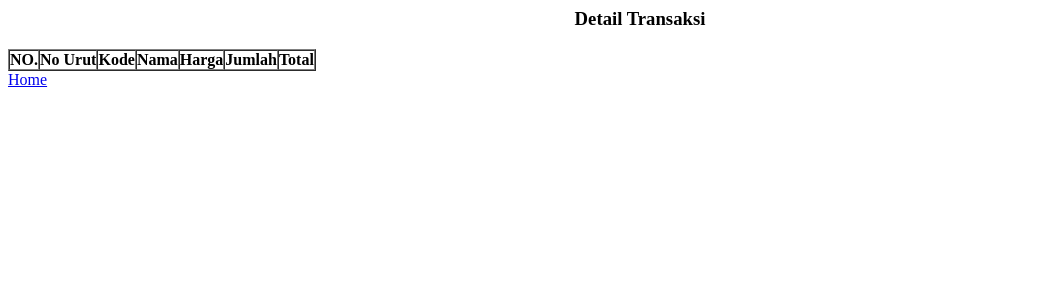
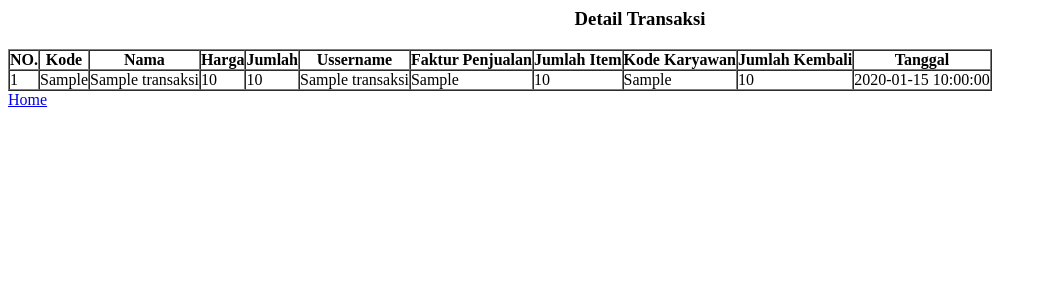
Before and after one commit to univmajalengka/171410019, a PHP site: the page made by sbdl/penjualan_dan_persediaan/admin/detail_transaksi.php in a window 1280 px wide. Shown: the top 300 px of the page, without its empty margins (0-1047 px from the left). Run offline with PHP 8.4, Linux system fonts and the light colour scheme; data comes from the database, SQL or seed files in the repository; tables that the repository leaves empty or names only in its code hold one stand-in row (values such as "Sample post"); data that the repository does not hold is empty.

Commit message:
mengubah view

```diff
--- a/sbdl/penjualan_dan_persediaan/admin/detail_transaksi.php
+++ b/sbdl/penjualan_dan_persediaan/admin/detail_transaksi.php
@@ -6,28 +6,36 @@
 <table border="1" cellpadding="0" cellspacing="0">
     <tr>
         <th>NO.</th>
-        <th>No Urut</th>
         <th>Kode</th>
         <th>Nama</th>
         <th>Harga</th>
         <th>Jumlah</th>
-        <th>Total</th>
+        <th>Ussername</th>
+        <th>Faktur Penjualan</th>
+        <th>Jumlah Item</th>
+        <th>Kode Karyawan</th>
+        <th>Jumlah Kembali</th>
+        <th>Tanggal</th>
     </tr>
 <?php
     $no=1;
-    $query=("SELECT * FROM table_transaksi WHERE kode='$_GET[kode]'");
+    $query=("SELECT * FROM view_transaksi WHERE no='$_GET[no]'");
     $lihat = mysqli_query($con, $query) or die('Error, query failed. ' . mysqli_error());
     $jml_data=mysqli_num_rows($lihat);
     while($r=mysqli_fetch_array($lihat)){
 ?>
     <tr>
-        <td><?php echo"$no.";?></td>
+        <td><?php echo $no ;?></td>
         <td><?php echo"$r[no]";?></td>
-        <td><?php echo"$r[kode]";?></td>
-        <td><?php echo"$r[nama]";?></td>
-        <td><?php echo"$r[harga]";?></td>
-        <td><?php echo"$r[jumlah]";?></td>
-        <td><?php echo"$r[total]";?></td>
+        <td><?php echo"$r[nama_barang]";?></td>
+        <td><?php echo"$r[harga_barang]";?></td>
+        <td><?php echo"$r[jumlah_barang]";?></td>
+        <td><?php echo"$r[ussername]";?></td>
+        <td><?php echo"$r[faktur_penjualan]";?></td>
+        <td><?php echo"$r[jumlah_item]";?></td>
+        <td><?php echo"$r[kode_karyawan]";?></td>
+        <td><?php echo"$r[jumlah_kembali]";?></td>
+        <td><?php echo"$r[tanggal]";?></td>
 
     </tr>
 <?php
```
Also changed, not shown: sbdl/penjualan_dan_persediaan/admin/detail_detail_jual.php (+9 -4 lines), sbdl/penjualan_dan_persediaan/admin/view_detail_jual.php (+10 -8 lines), sbdl/penjualan_dan_persediaan/admin/view_transaksi.php (+9 -11 lines).
